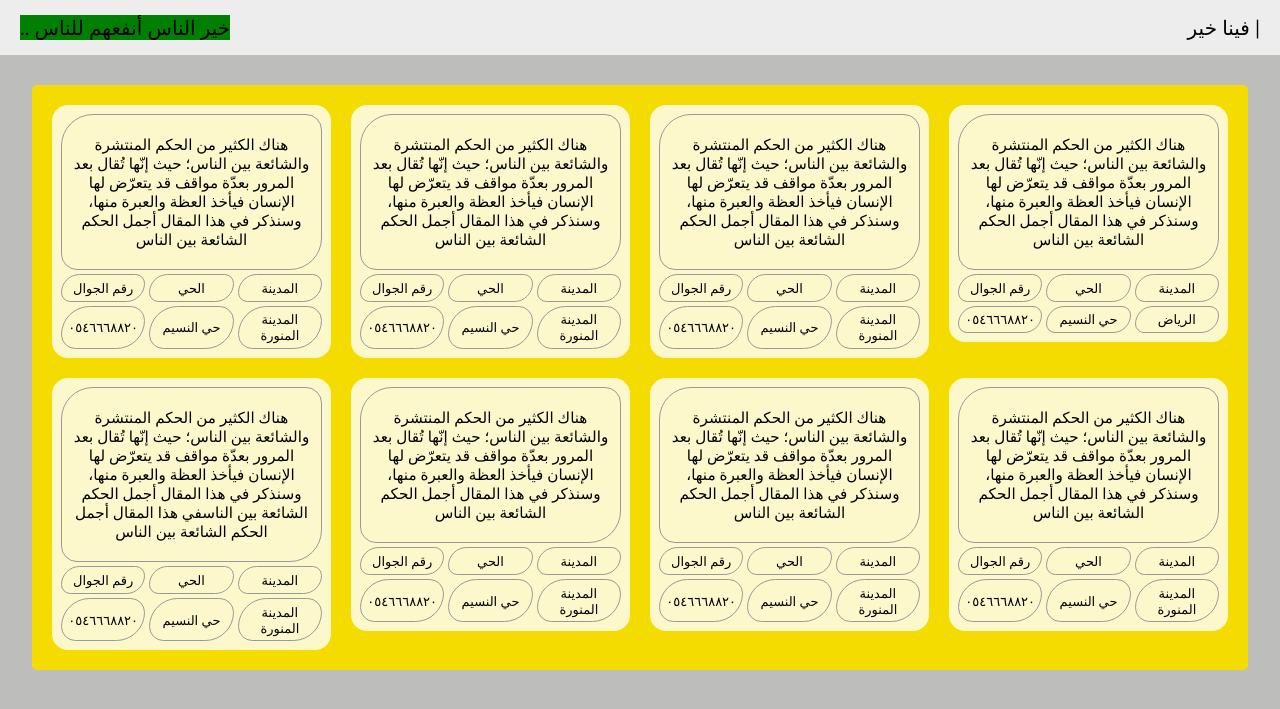
After one commit to hus7sam/w, a PHP site: page /dispaly.php in a window 1280 px wide. The commit adds this page. Shown: the top 709 px of the page. Run offline with PHP 8.4, Linux system fonts and the light colour scheme.

Commit message:
adding grip

```diff
--- /dev/null
+++ b/dispaly.php
@@ -0,0 +1,185 @@
+<?php
+
+?>
+
+<!doctype html>
+<html lang="en">
+<head>
+    <meta charset="UTF-8">
+    <meta name="viewport"
+          content="width=device-width, user-scalable=no, initial-scale=1.0, maximum-scale=1.0, minimum-scale=1.0">
+    <meta http-equiv="X-UA-Compatible" content="ie=edge">
+    <link  rel="stylesheet" type="text/css" href="style.css">
+
+    <title>عرض</title>
+</head>
+<body class="Display_Body">
+<div class="bar">
+    <h2>| فينا خير  </h2>
+    <p>خير الناس أنفعهم للناس ..</p>
+
+</div>
+<div class="DisplayHead">
+
+</div>
+
+<div class="Display_Grid-container">
+
+        <div class="grid-item">
+            <table>
+                <tr>
+                    <td COLSPAN="3"><H3>هناك الكثير من الحكم المنتشرة والشائعة بين الناس؛ حيث إنّها تُقال بعد المرور بعدّة مواقف قد يتعرّض لها الإنسان فيأخذ العظة والعبرة منها، وسنذكر في هذا المقال أجمل الحكم الشائعة بين الناس</H3>
+                    </td>
+                </tr>
+                <tr>
+                    <td> المدينة</td>
+                    <td> الحي</td>
+                    <td> رقم الجوال</td>
+                </tr>
+                <tr ALIGN="CENTER">
+                    <td>الرياض </td>
+                    <td>حي النسيم</td>
+                    <td>٠٥٤٦٦٦٨٨٢٠ </td>
+                </tr>
+            </table>
+
+        </div>
+
+
+        <div class="grid-item">
+
+            <table>
+                <tr>
+                    <td COLSPAN="3"><H3>هناك الكثير من الحكم المنتشرة والشائعة بين الناس؛ حيث إنّها تُقال بعد المرور بعدّة مواقف قد يتعرّض لها الإنسان فيأخذ العظة والعبرة منها، وسنذكر في هذا المقال أجمل الحكم الشائعة بين الناس</H3>
+                    </td>
+                </tr>
+                <tr>
+                    <td> المدينة</td>
+                    <td> الحي</td>
+                    <td> رقم الجوال</td>
+                </tr>
+                <tr ALIGN="CENTER">
+                    <td>المدينة المنورة </td>
+                    <td>حي النسيم</td>
+                    <td>٠٥٤٦٦٦٨٨٢٠ </td>
+                </tr>
+            </table>
+        </div><div class="grid-item">
+
+            <table>
+                <tr>
+                    <td COLSPAN="3"><H3>هناك الكثير من الحكم المنتشرة والشائعة بين الناس؛ حيث إنّها تُقال بعد المرور بعدّة مواقف قد يتعرّض لها الإنسان فيأخذ العظة والعبرة منها، وسنذكر في هذا المقال أجمل الحكم الشائعة بين الناس</H3>
+                    </td>
+                </tr>
+                <tr>
+                    <td> المدينة</td>
+                    <td> الحي</td>
+                    <td> رقم الجوال</td>
+                </tr>
+                <tr ALIGN="CENTER">
+                    <td>المدينة المنورة </td>
+                    <td>حي النسيم</td>
+                    <td>٠٥٤٦٦٦٨٨٢٠ </td>
+                </tr>
+            </table>
+        </div><div class="grid-item">
+
+            <table>
+                <tr>
+                    <td COLSPAN="3"><H3>هناك الكثير من الحكم المنتشرة والشائعة بين الناس؛ حيث إنّها تُقال بعد المرور بعدّة مواقف قد يتعرّض لها الإنسان فيأخذ العظة والعبرة منها، وسنذكر في هذا المقال أجمل الحكم الشائعة بين الناس</H3>
+                    </td>
+                </tr>
+                <tr>
+                    <td> المدينة</td>
+                    <td> الحي</td>
+                    <td> رقم الجوال</td>
+                </tr>
+                <tr ALIGN="CENTER">
+                    <td>المدينة المنورة </td>
+                    <td>حي النسيم</td>
+                    <td>٠٥٤٦٦٦٨٨٢٠ </td>
+                </tr>
+            </table>
+        </div><div class="grid-item">
+
+            <table>
+                <tr>
+                    <td COLSPAN="3"><H3>هناك الكثير من الحكم المنتشرة والشائعة بين الناس؛ حيث إنّها تُقال بعد المرور بعدّة مواقف قد يتعرّض لها الإنسان فيأخذ العظة والعبرة منها، وسنذكر في هذا المقال أجمل الحكم الشائعة بين الناس</H3>
+                    </td>
+                </tr>
+                <tr>
+                    <td> المدينة</td>
+                    <td> الحي</td>
+                    <td> رقم الجوال</td>
+                </tr>
+                <tr ALIGN="CENTER">
+                    <td>المدينة المنورة </td>
+                    <td>حي النسيم</td>
+                    <td>٠٥٤٦٦٦٨٨٢٠ </td>
+                </tr>
+            </table>
+        </div><div class="grid-item">
+
+            <table>
+                <tr>
+                    <td COLSPAN="3"><H3>هناك الكثير من الحكم المنتشرة والشائعة بين الناس؛ حيث إنّها تُقال بعد المرور بعدّة مواقف قد يتعرّض لها الإنسان فيأخذ العظة والعبرة منها، وسنذكر في هذا المقال أجمل الحكم الشائعة بين الناس</H3>
+                    </td>
+                </tr>
+                <tr>
+                    <td> المدينة</td>
+                    <td> الحي</td>
+                    <td> رقم الجوال</td>
+                </tr>
+                <tr ALIGN="CENTER">
+                    <td>المدينة المنورة </td>
+                    <td>حي النسيم</td>
+                    <td>٠٥٤٦٦٦٨٨٢٠ </td>
+                </tr>
+            </table>
+        </div><div class="grid-item">
+
+            <table>
+                <tr>
+                    <td COLSPAN="3"><H3>هناك الكثير من الحكم المنتشرة والشائعة بين الناس؛ حيث إنّها تُقال بعد المرور بعدّة مواقف قد يتعرّض لها الإنسان فيأخذ العظة والعبرة منها، وسنذكر في هذا المقال أجمل الحكم الشائعة بين الناس</H3>
+                    </td>
+                </tr>
+                <tr>
+                    <td> المدينة</td>
+                    <td> الحي</td>
+                    <td> رقم الجوال</td>
+                </tr>
+                <tr ALIGN="CENTER">
+                    <td>المدينة المنورة </td>
+                    <td>حي النسيم</td>
+                    <td>٠٥٤٦٦٦٨٨٢٠ </td>
+                </tr>
+            </table>
+        </div><div class="grid-item">
+
+            <table>
+                <tr>
+                    <td COLSPAN="3"><H3>هناك الكثير من الحكم المنتشرة والشائعة بين الناس؛ حيث إنّها تُقال بعد المرور بعدّة مواقف قد يتعرّض لها الإنسان فيأخذ العظة والعبرة منها، وسنذكر
+                            في هذا المقال أجمل الحكم الشائعة بين الناسفي هذا المقال أجمل الحكم الشائعة بين الناس</H3>
+                    </td>
+                </tr>
+                <tr>
+                    <td> المدينة</td>
+                    <td> الحي</td>
+                    <td> رقم الجوال</td>
+                </tr>
+                <tr ALIGN="CENTER">
+                    <td>المدينة المنورة </td>
+                    <td>حي النسيم</td>
+                    <td>٠٥٤٦٦٦٨٨٢٠ </td>
+                </tr>
+            </table>
+        </div>
+
+
+
+
+</div>
+
+
+</body>
+</html>
--- a/style.css
+++ b/style.css
@@ -2,8 +2,9 @@
 {
     box-sizing: border-box;
     direction: rtl;
-    font-family: Samim;
+    font-family: calibri,Samim;
     font-weight: normal;
+    /*font-family: "Source Sans Pro", "Arial", sans-serif;*/
 }
 
 body
@@ -16,19 +17,31 @@ body
 
 .bar
 { /* start mune */
+    animation-delay: 2400ms;
     background-color: #eeeded;
     width: 100%;
     margin: auto auto ;
     padding: 0 20px;
-    height: 60px;
+    height: fit-content;
 }
 
 .bar h2
 {   /* start title  of bar */
+
     display: inline-block;
     margin: 15px auto;
     padding: 0 0 ;
     font-size: 20px;
+    height: fit-content;
+    width: fit-content;
+}
+@keyframes example {
+    0%   {background-color:red; left:0px; top:0px;}
+    25%  {background-color:yellow; left:200px; top:0px;}
+    50%  {background-color:blue; left:200px; top:200px;}
+    75%  {background-color:green; left:0px; top:200px;}
+    100% {background-color:red; left:0px; top:0px;}
+
 }
 
 .bar p
@@ -38,32 +51,43 @@ body
     margin: 15px  auto;
     padding: 0 0 ;
     font-size: 20px;
+    height: fit-content;
+    width: fit-content;
+    animation-name: example;
+    animation-fill-mode: backwards;
+    animation-duration: 9s;
+    animation-delay: 2s;
+    animation-timing-function: ease-in-out;
 }
 
 .head
 {     /* start header */
+    display: block;
     background-color: rgba(255, 215, 0.9);
     color: #f5f1f3;
     width: 100%;
-    height: 30pc;
-    margin: 0 auto;
+    height: fit-content;
+    margin: auto auto;
     text-align: center;
-    padding: 0 0px;
+    padding: 25px 0px;
     border-top: 1px solid black;
     max-height: 100pc;
 }
 
 .head form
 {
-    width: 60%;
+    display: block;
+    /*grid-template-columns: auto auto ;*/
+    width: fit-content;
+    height: fit-content;
     background-color: rgba(38, 38, 38, 0.5);
-    margin: 60px auto;
-    padding: 20px 30px;
+    margin: 20px auto;
+    padding: 20px 20px;
     border-radius: 15px;
 }
 
 
-.head form input[type=text]
+.head form input[type=text],[type=submit],select
 {
     display: grid;
     margin: 5px auto;
@@ -136,16 +160,25 @@ body
     background-color: rgba(14, 13, 13, 0.9);
 }
 
-.head > ol
+.head  ol
 {
-    display: block;
-    margin: 30px 60px;
-    padding: 0px 060px;
-    list-style-type: square;
-    font-size: 25px;
-    text-indent: 200px;
     text-align: right;
+    margin-right: 0100px;
+    margin: 050px;
 }
+
+.head  ol li
+{
+    list-style: decimal-leading-zero;
+    list-style: -moz-decimal-leading-zero;
+    list-style: -ms-decimal-leading-zero;
+    text-indent: 5px;
+    color: black;
+    font-size: 20px;
+    letter-spacing: 1px;
+}
+
+
 
 /*.head  ul li*/
 /*{*/
@@ -194,3 +227,75 @@ footer a
     text-decoration: none;
     color: white;
 }
+
+
+/*  start  Display Page  */
+.Display_Body
+{
+    background-color: rgba(124, 124, 123, 0.5);
+    margin: auto auto;
+}
+
+
+.Display_Grid-container {
+    display: grid;
+    height: fit-content;
+    width: fit-content;
+    max-width: 95%;
+    margin: 30px auto;
+    grid-template-columns:  auto auto auto auto ;
+    background-color: rgb(245, 220, 0);
+    padding: 20px;
+    border-radius: 5px;
+    grid-gap: 20px;
+}
+
+.grid-item {
+    height: 300px;
+    max-height: fit-content;
+    width: fit-content;
+    background-color: rgba(255, 255, 255, 0.8);
+    /*border: 1px solid rgba(0, 0, 0, 0.8);*/
+    padding: 5px;
+    text-align: center;
+    border-radius: 1pc ;
+
+}
+
+.grid-item table ,td
+{
+    table-layout: auto;
+    width: 100%;
+    border-collapse: separate;
+    padding: 00px;
+    font-size: 13px;
+    border-spacing: 0.3rem;
+}
+
+.grid-item td
+{
+    width: 33%;
+    border: 1px solid #999;
+    padding: 0.3rem ;
+    border-radius:2pc 1pc;
+
+}
+
+.grid-item tr:hover
+{
+    background-color: rgba(191, 187, 187, 0.8);
+}
+
+.grid-item  h3
+{
+    padding: -50px 0;
+
+}
+
+.grid-item p{
+    font-size: 15px ;
+    height: fit-content;
+    width: fit-content;
+}
+
+/*  end  Display Page  */
```
Also changed, not shown: other parts of style.css (+19 -19 lines), inedx.php (+13 -5 lines).
